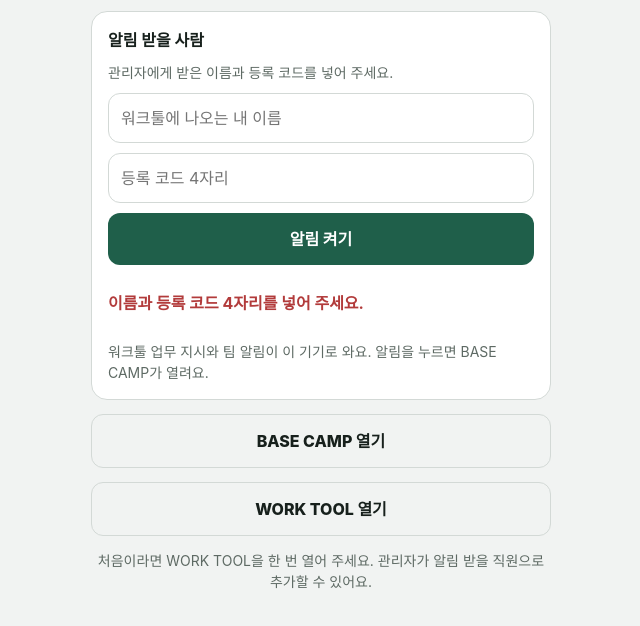
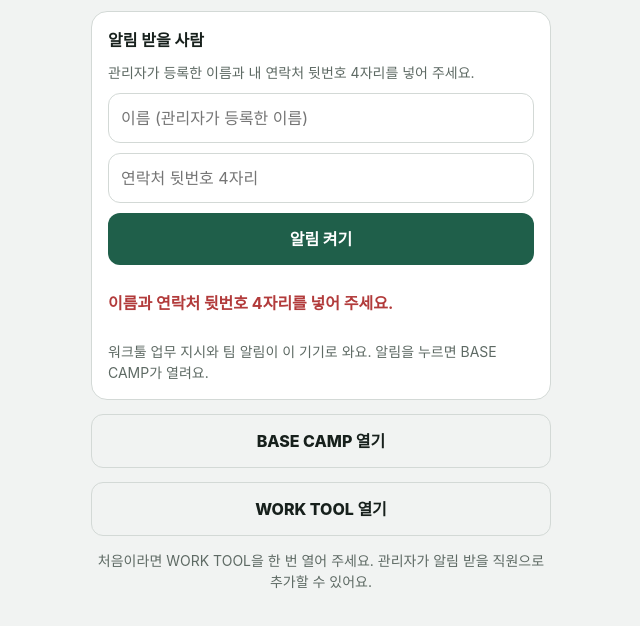
Before and after one commit to IANWONJEKIM/sodam-notify, a plain HTML site: page index.html in a window 1280 px wide. Both pictures are taken after a click on the button "알림 켜기". Shown: the part 86-712 px from the top of the page, without its empty margins (319-959 px from the left). Drawn offline with Linux system fonts and the light colour scheme; no server answers.

Commit message:
이름 + 연락처 뒷번호로 알림 켜기
Co-Authored-By: Claude Opus 5.5 <noreply@anthropic.com>
Claude-Session: https://claude.ai/code/session_01VD9cNZJ5yKWQQL1zJ9Jp3L

```diff
--- a/index.html
+++ b/index.html
@@ -35,9 +35,9 @@ ol{margin:0;padding-left:20px;font-size:15px}
   </div>
   <div class="card" id="setup">
     <b>알림 받을 사람</b>
-    <p class="muted">관리자에게 받은 이름과 등록 코드를 넣어 주세요.</p>
-    <input id="name" placeholder="워크툴에 나오는 내 이름" autocomplete="name">
-    <input id="code" placeholder="등록 코드 4자리" inputmode="numeric" maxlength="4" autocomplete="off">
+    <p class="muted">관리자가 등록한 이름과 내 연락처 뒷번호 4자리를 넣어 주세요.</p>
+    <input id="name" placeholder="이름 (관리자가 등록한 이름)" autocomplete="name">
+    <input id="code" type="tel" placeholder="연락처 뒷번호 4자리" inputmode="numeric" maxlength="4" autocomplete="off">
     <button id="on">알림 켜기</button>
     <p class="st" id="st"></p>
     <p class="muted">워크툴 업무 지시와 팀 알림이 이 기기로 와요. 알림을 누르면 BASE CAMP가 열려요.</p>
@@ -64,7 +64,7 @@ if(saved.token&&Notification&&Notification.permission==='granted'){st('알림이
 var msg=null;
 try{firebase.initializeApp(C.firebase);msg=firebase.messaging()}catch(e){st('알림 기능을 불러오지 못했어요.','bad')}
 $('on').onclick=function(){
-  var name=$('name').value.trim(),code=$('code').value.trim();if(!name||!/^\d{4}$/.test(code)){st('이름과 등록 코드 4자리를 넣어 주세요.','bad');return}
+  var name=$('name').value.trim(),code=$('code').value.trim();if(!name||!/^\d{4}$/.test(code)){st('이름과 연락처 뒷번호 4자리를 넣어 주세요.','bad');return}
   if(ios&&!standalone){st('먼저 홈 화면에 추가한 뒤 그 아이콘으로 열어 주세요.','bad');return}
   if(!('Notification' in window)||!msg){st('이 브라우저는 알림을 지원하지 않아요.','bad');return}
   st('알림 허용을 눌러 주세요…');
@@ -75,7 +75,7 @@ $('on').onclick=function(){
     if(!token)throw new Error('notoken');
     return fetch(C.gasUrl,{method:'POST',headers:{'Content-Type':'text/plain'},body:JSON.stringify({name:name,code:code,token:token,ua:navigator.userAgent.slice(0,80)})}).then(function(r){return r.json()}).then(function(r){if(!r||!r.ok)throw new Error('ng:'+((r&&r.msg)||''));return token})}).then(function(token){
     localStorage.setItem('sodam_notify',JSON.stringify({name:name,token:token}));$('code').value='';st('알림을 켰어요 · '+name+' · 곧 시험 알림이 와요','ok')
-  }).catch(function(e){var em=(e&&e.message)||'';st(em.indexOf('ng:')===0?(em.slice(3)||'이름이나 등록 코드가 맞지 않아요.'):em==='denied'?'알림이 꺼져 있어요. 휴대폰 설정에서 소담상회의 알림을 허용해 주세요.':'알림을 켜지 못했어요. 잠시 후 다시 눌러 주세요.','bad')})};
+  }).catch(function(e){var em=(e&&e.message)||'';st(em.indexOf('ng:')===0?(em.slice(3)||'이름이나 연락처 뒷번호가 맞지 않아요.'):em==='denied'?'알림이 꺼져 있어요. 휴대폰 설정에서 소담상회의 알림을 허용해 주세요.':'알림을 켜지 못했어요. 잠시 후 다시 눌러 주세요.','bad')})};
 /* 앱이 열려 있을 때 온 알림도 보여줘요 */
 if(msg)msg.onMessage(function(p){var n=p.notification||p.data||{};navigator.serviceWorker.getRegistration().then(function(r){if(r)r.showNotification(n.title||'소담상회',{body:n.body||'',icon:'icon-192.png',data:{link:BASE}})})});
 })();
```
